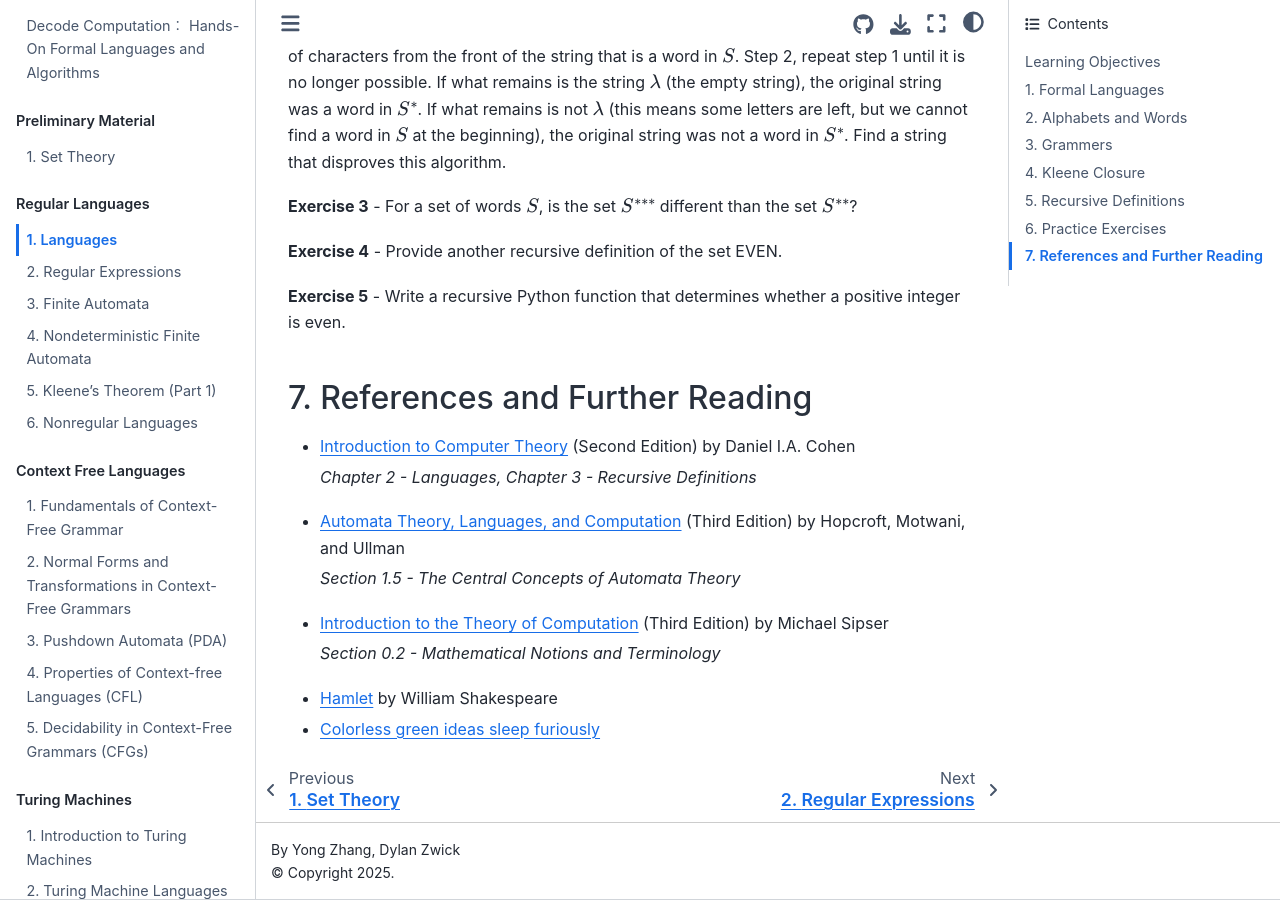
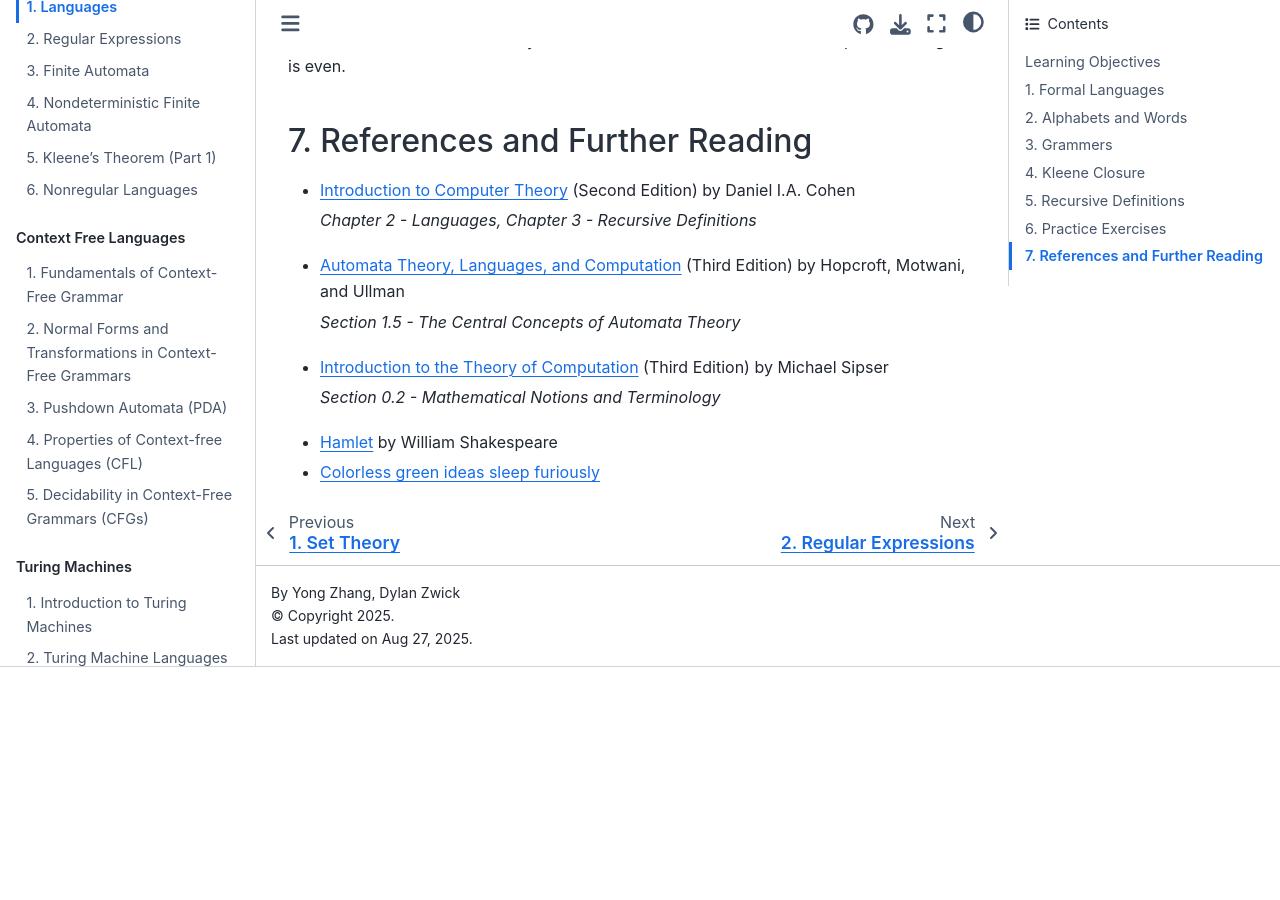
Before and after one commit to yzhangweber/cs4110-jupyterbook, a Jupyter Book: the page built from content/Part_1_Regular_Languages/Chapter01_Languages.ipynb, in a window 1280 px wide and 900 px high, scrolled down 7619 px. Built offline with Jupyter Book 1.0.4 settings and Sphinx 7.4.7 and the Sphinx Book theme 1.1.4, drawn with Linux system fonts in a browser that asks for light colours; after the commit the page ends 8286 px from its top, so only the background shows below that.

Commit message:
Fix --- structure errors and add updated date to each page in the book

```diff
--- a/_config.yml
+++ b/_config.yml
@@ -41,5 +41,10 @@ html:
 
 # Sphinx extensions
 sphinx:
+  config:
+    html_last_updated_fmt: '%b %d, %Y'
+    html_show_sourcelink: true
   extra_extensions:
     - sphinxcontrib.mermaid  # Enables {mermaid} blocks
+    - sphinx.ext.githubpages
+    - sphinx_last_updated_by_git
```
Also changed, not shown: content/Part_1_Regular_Languages/Chapter01_Languages.ipynb.
